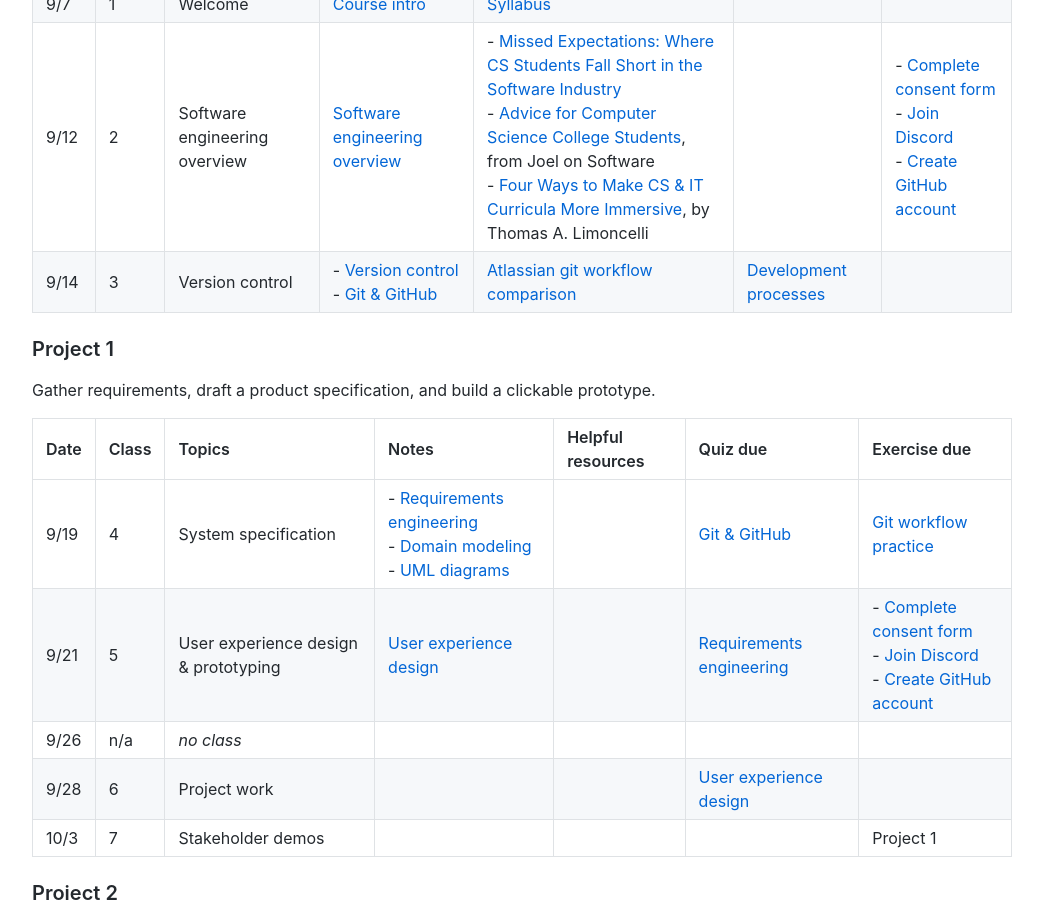
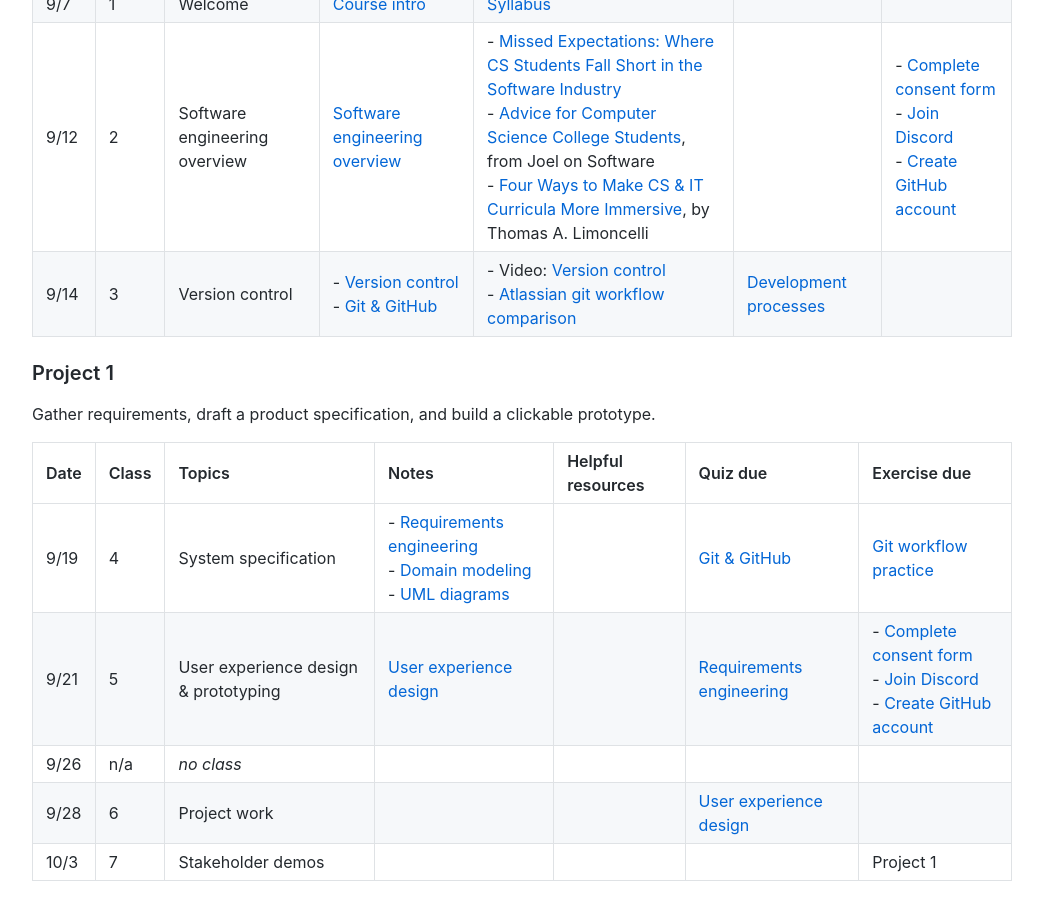
Before and after one commit to nyu-software-engineering/course-materials, a Jekyll site: the page built from content/schedule.md, in a window 1280 px wide and 900 px high, scrolled down 427 px. Shown: the whole window, without its empty margins (118-1161 px from the left). Built offline with Jekyll 4.4.1, drawn with Linux system fonts in a browser that asks for light colours; comment, search, counter and statistics services are not loaded.

Commit message:
version control video add

```diff
--- a/content/schedule.md
+++ b/content/schedule.md
@@ -18,7 +18,7 @@ permalink: /
 | 9/5  | n/a   | _no class_                    |                                                                                                    |                                                                                                                                                                                                                                                                                                                                                                                                                                                                            |                                                              |                                                                                                                                                                           |
 | 9/7  | 1     | Welcome                       | [Course intro](slides/course-intro/)                                                               | [Syllabus](syllabus/)                                                                                                                                                                                                                                                                                                                                                                                                                                                      |                                                              |                                                                                                                                                                           |
 | 9/12 | 2     | Software engineering overview | [Software engineering overview](slides/what-is-software-engineering/)                              | - [Missed Expectations: Where CS Students Fall Short in the Software Industry](https://knowledge.kitchen/mediawiki/images/c/ce/Crosstalk_-_Missed_Expectations.pdf)<br />- [Advice for Computer Science College Students](https://www.joelonsoftware.com/2005/01/02/advice-for-computer-science-college-students/), from Joel on Software<br />- [Four Ways to Make CS & IT Curricula More Immersive](http://queue.acm.org/detail.cfm?id=3130216), by Thomas A. Limoncelli |                                                              | - [Complete consent form](https://goo.gl/forms/uxxgA3D9F3kA0KAR2)<br />- [Join Discord](https://discord.gg/b2qXBzAwFw)<br />- [Create GitHub account](https://github.com) |
-| 9/14 | 3     | Version control               | - [Version control](slides/version-control-systems/)<br />- [Git & GitHub](slides/git-and-github/) | [Atlassian git workflow comparison](https://www.atlassian.com/git/tutorials/comparing-workflows)                                                                                                                                                                                                                                                                                                                                                                           | [Development processes](https://forms.gle/LzMsp7Y5C2zQwz9e6) |                                                                                                                                                                           |
+| 9/14 | 3     | Version control               | - [Version control](slides/version-control-systems/)<br />- [Git & GitHub](slides/git-and-github/) | - Video: [Version control](https://youtu.be/tLE2qNj_OLs)<br />- [Atlassian git workflow comparison](https://www.atlassian.com/git/tutorials/comparing-workflows)                                                                                                                                                                                                                                                                                                           | [Development processes](https://forms.gle/LzMsp7Y5C2zQwz9e6) |                                                                                                                                                                           |
 
 ### Project 1
 
```
